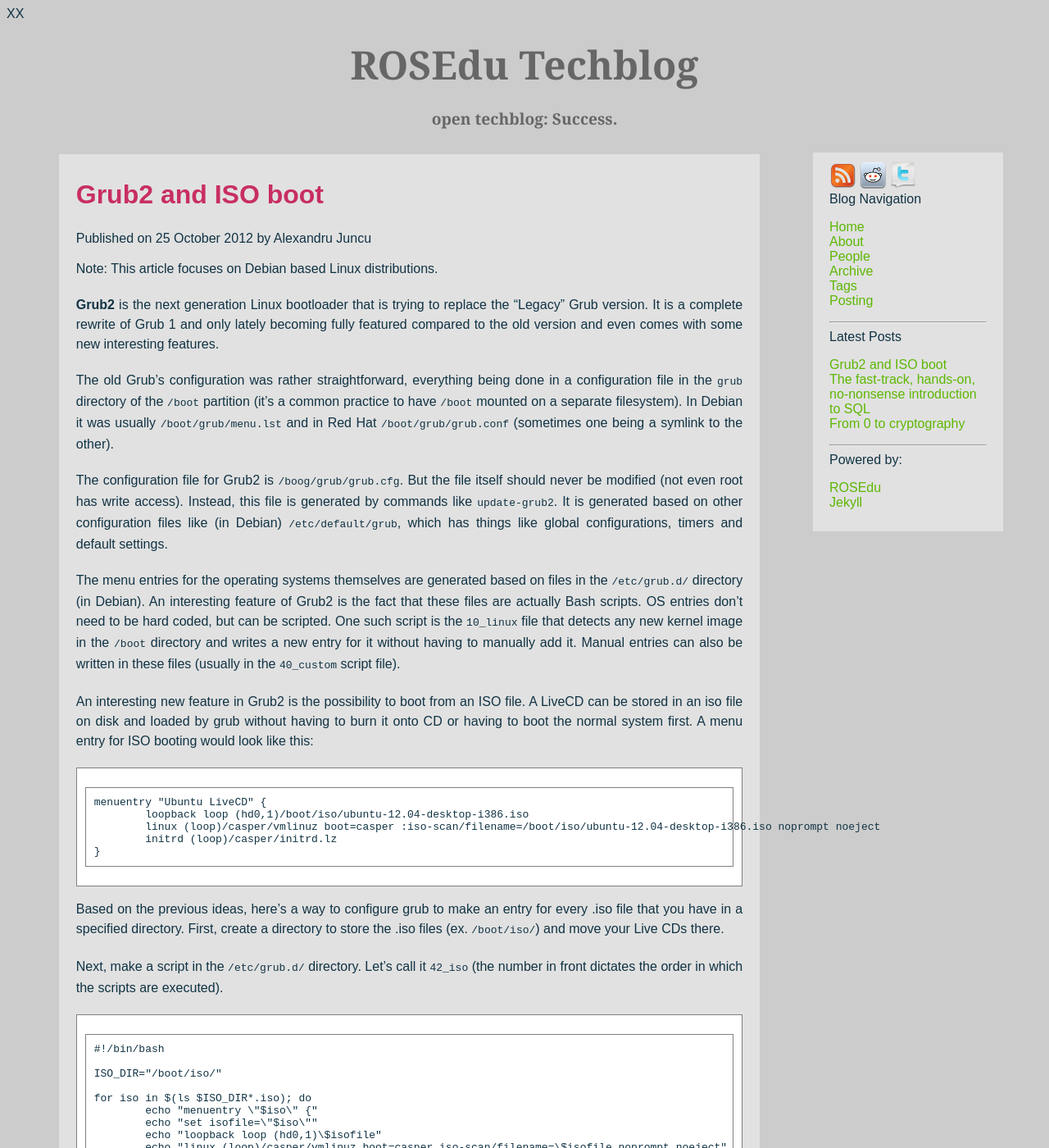
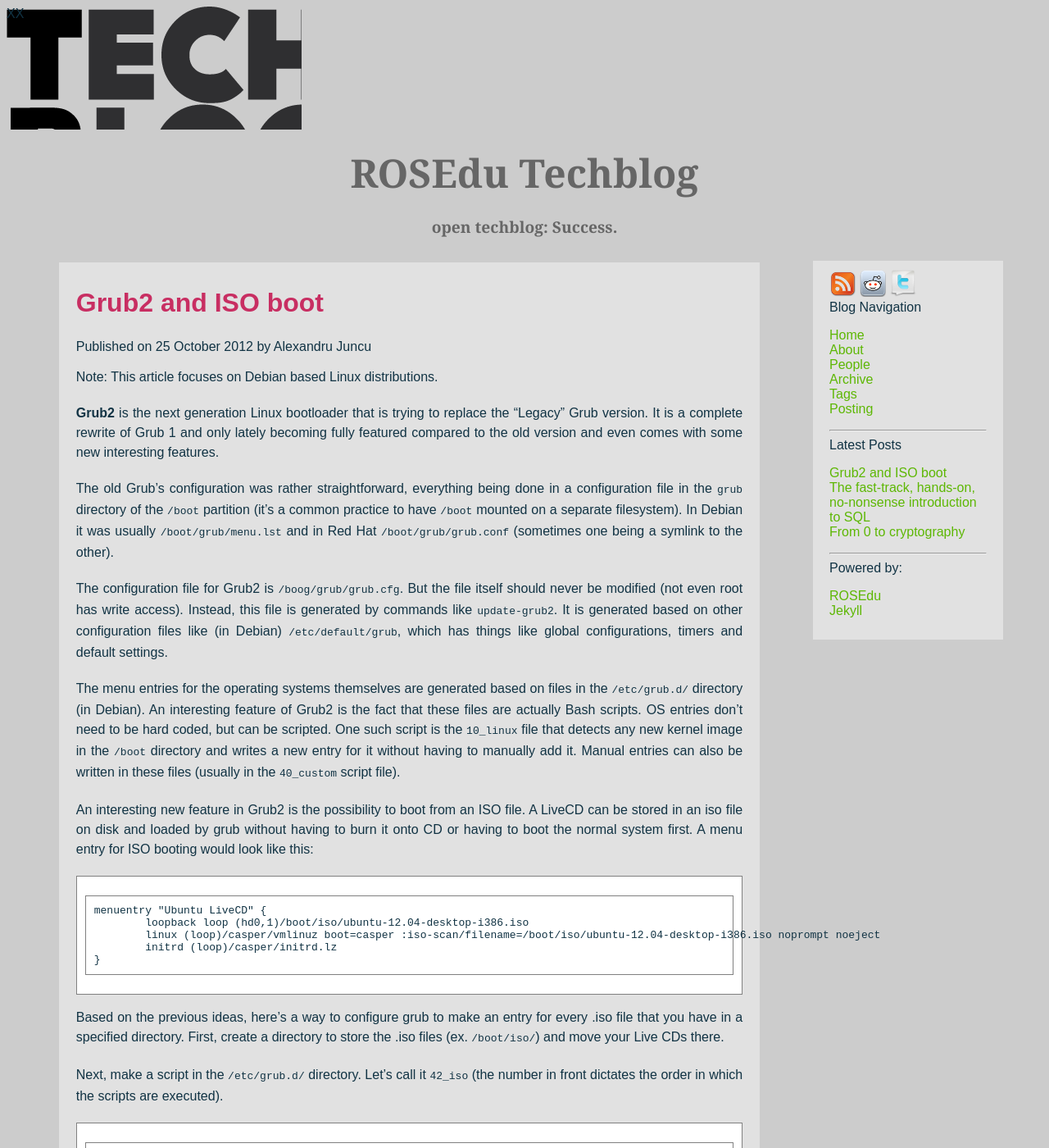
Before and after one commit to rosedu/techblog, a Jekyll site: the page built from index.html, in a window 1280 px wide and 1400 px high. Shown: the whole window at 82% size. Built offline with Jekyll 4.4.1, drawn with Linux system fonts in a browser that asks for light colours; comment, search, counter and statistics services are not loaded.

Commit message:
Partial revert of previous commit.

```diff
--- a/css/styles.css
+++ b/css/styles.css
@@ -17,7 +17,7 @@
 	border: 0;
 }
 
-div#site_img .center{
+div#site_img {
 	background:url('../img/techblog.png') no-repeat;
 	display:inline-block;
 	height:150px;
```
